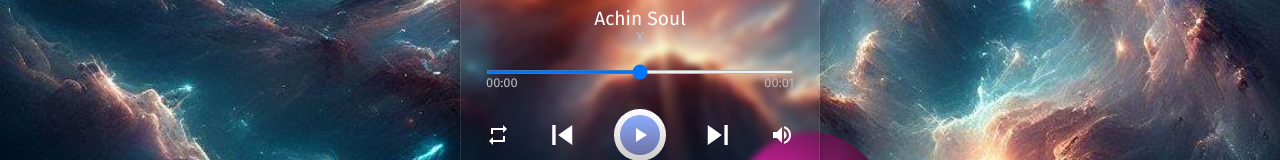
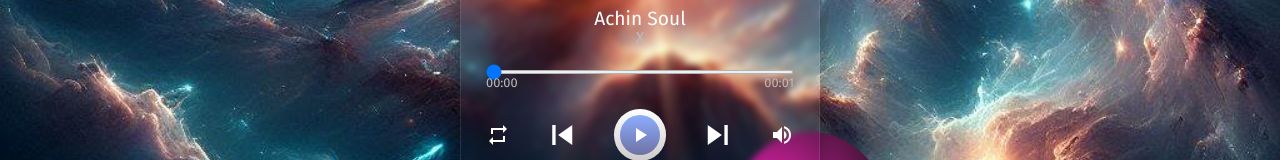
Before and after one commit to Nathanabrahao/WebPlayer_Music, a React (Create React App) app: page / in a window 1280 px wide. Shown: the part 447-607 px from the top of the page. Built offline with nearby package versions, Linux system fonts and the light colour scheme.

Commit message:
Timer correction

```diff
--- a/src/Components/Card.tsx
+++ b/src/Components/Card.tsx
@@ -38,6 +38,18 @@ const Card: FC<{ props: CardProps }> = ({ props: { musicNumber, setMusicNumber,
         }
     }
 
+    function handleTimeUpdate() {
+        if (audioRef.current) {
+            setCurrentTime(audioRef.current.currentTime);
+        }
+    }
+
+    function changeCurrentTime(e: any){
+        if (audioRef.current) {
+            audioRef.current.currentTime = Number(e.target.value);
+        }
+    }
+
 
 
     return (
@@ -59,7 +71,8 @@ const Card: FC<{ props: CardProps }> = ({ props: { musicNumber, setMusicNumber,
             </div>
 
             <div className="progress">
-                <input type="range" min={0} max={100} />
+                <input type="range" min={0} max={duration}
+                value={currentTime} onChange={e => changeCurrentTime(e)} />
             </div>
 
             <div className="timer">
@@ -92,7 +105,7 @@ const Card: FC<{ props: CardProps }> = ({ props: { musicNumber, setMusicNumber,
 
 
             <audio src={Songs[musicNumber].audio} hidden ref={audioRef}
-                onLoadStart={handleLoadStart}></audio>
+                onLoadStart={handleLoadStart} onTimeUpdate={handleTimeUpdate}></audio>
 
         </div>
     );
```
